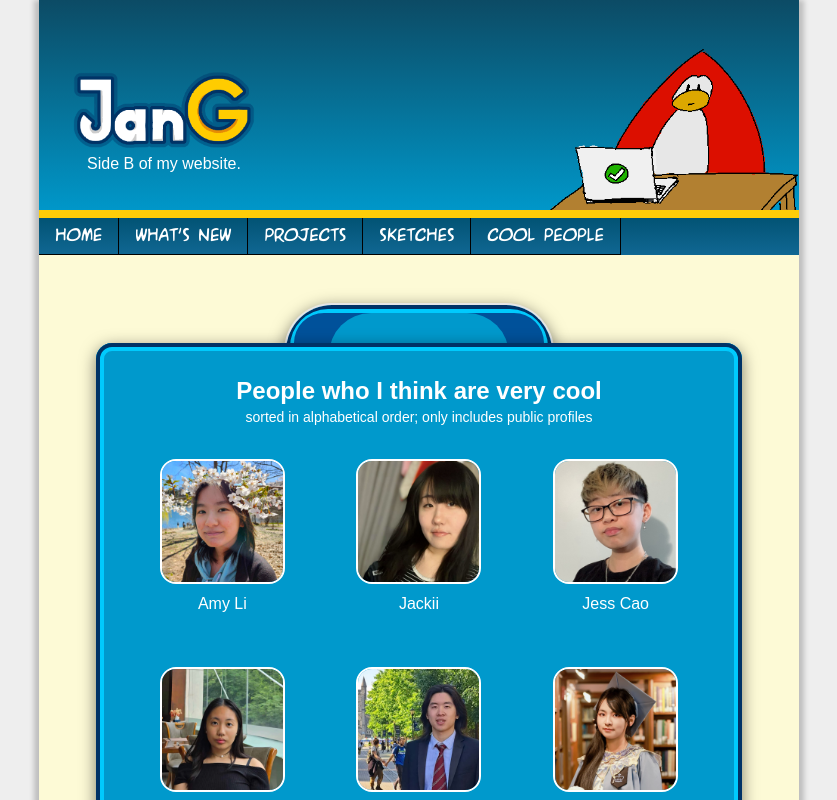
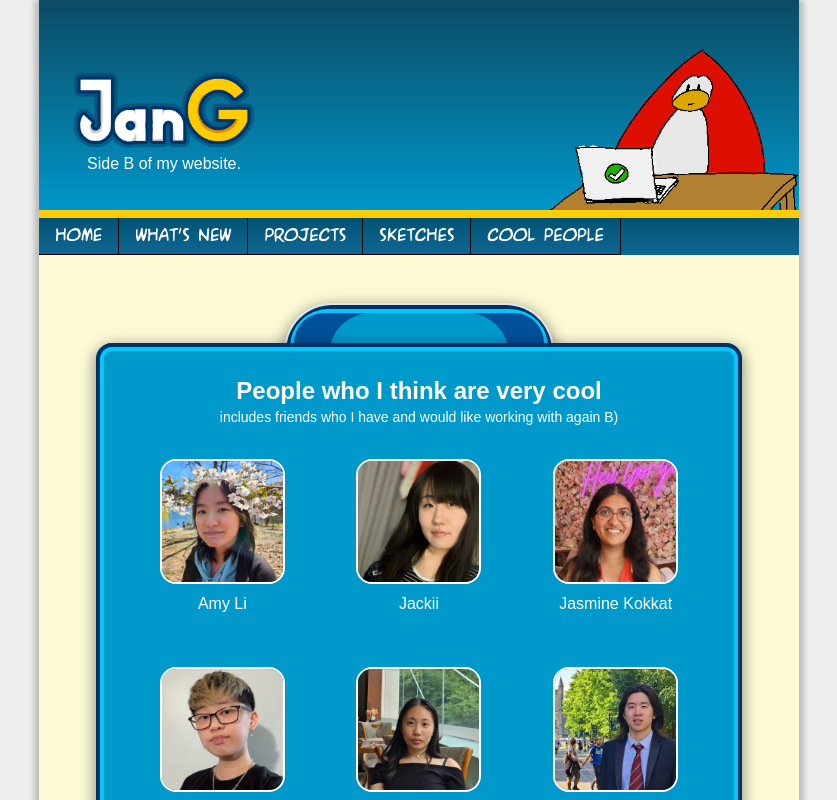
Before and after one commit to jangarong/jangarong.github.io, a Next.js app: page /b/ack in a window 1280 px wide. Shown: the top 800 px of the page, without its empty margins (221-1058 px from the left). Built offline with nearby package versions, Linux system fonts and the light colour scheme.

Commit message:
update /b/ack.

```diff
--- a/src/components/b-friends-v2.tsx
+++ b/src/components/b-friends-v2.tsx
@@ -33,6 +33,11 @@ const frens: Friend[] = [
         url: "https://instagram.com/aruvru",
         img: "/assets/b/friends/jackii.png",
         name: "Jackii"
+    },
+    {
+        url: "https://www.linkedin.com/in/jasminekokkat/",
+        name: "Jasmine Kokkat",
+        img: "/assets/b/friends/jasmine.jpg"
     },
     {
         url: "https://jcaoj.github.io/",
@@ -78,6 +83,11 @@ const frens: Friend[] = [
         url: "https://vivek.kandathil.ca/",
         name: "Vivek Kandathil",
         img: "/assets/b/friends/vivek.png"
+    },
+    {
+        url: "https://www.linkedin.com/in/youcef-ben-ali-aa1969194/",
+        name: "Youcef Ben Ali",
+        img: "/assets/b/friends/youcef.jpg"
     }
 ]
 
@@ -94,7 +104,7 @@ export default function BFriendsV2() {
                     <div className="font-semibold size-xl text-2xl text-center mt-[32px] mx-[64px]">
                         People who I think are very cool
                     </div>
-                    <div className="size-sm text-sm text-center mb-[32px] mx-[64px]">sorted in alphabetical order; only includes public profiles</div>
+                    <div className="size-sm text-sm text-center mb-[32px] mx-[64px]">includes friends who I have and would like working with again B)</div>
                     <div className="mx-[32px] grid sm:grid-cols-3 gap-2 items-center justify-items-center mb-[32px] h-[450px] overflow-y-scroll">
                         {frens.map(({ url, img, name }) => <FriendItem url={url} img={img} name={name} key={name} />)}
                     </div>
```
Also changed, not shown: public/assets/b/friends/jasmine.jpg (added), public/assets/b/friends/youcef.jpg (added).
